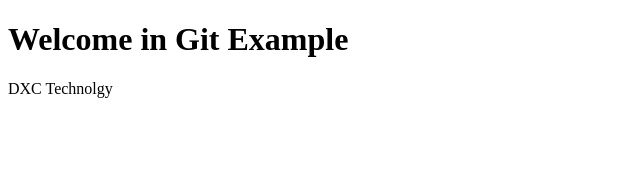
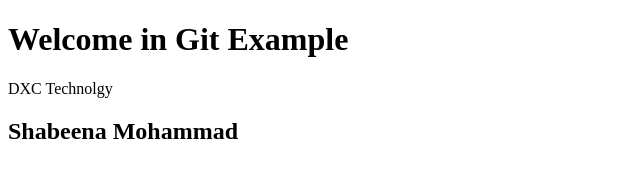
Before and after one commit to Shabeena-Mohammad/Shabeena-7Nov, a plain HTML site: page Index.html in a window 1280 px wide. Shown: the whole page, without its empty margins (0-640 px from the left). Drawn offline with Linux system fonts and the light colour scheme.

Commit message:
I have added Shabeena

```diff
--- a/Index.html
+++ b/Index.html
@@ -8,5 +8,6 @@
 <body>
     <h1>Welcome in Git Example</h1>
     <p>DXC Technolgy</p>
+    <h2>Shabeena Mohammad</h2>
 </body>
 </html>
```
Also changed, not shown: About.html (added).
